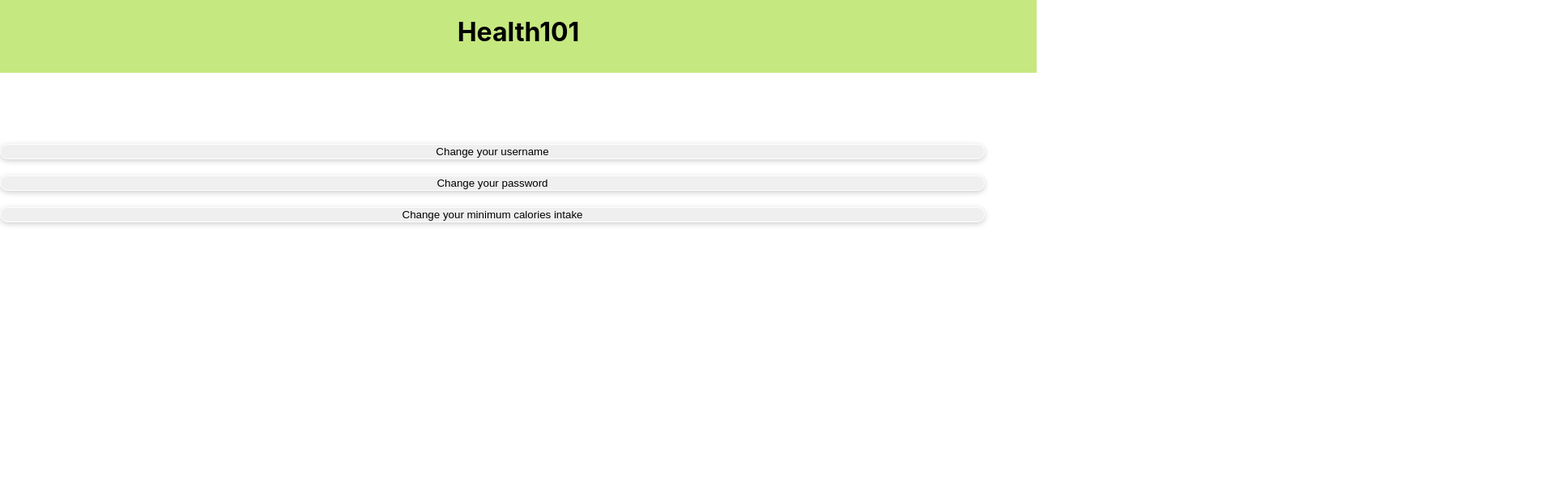
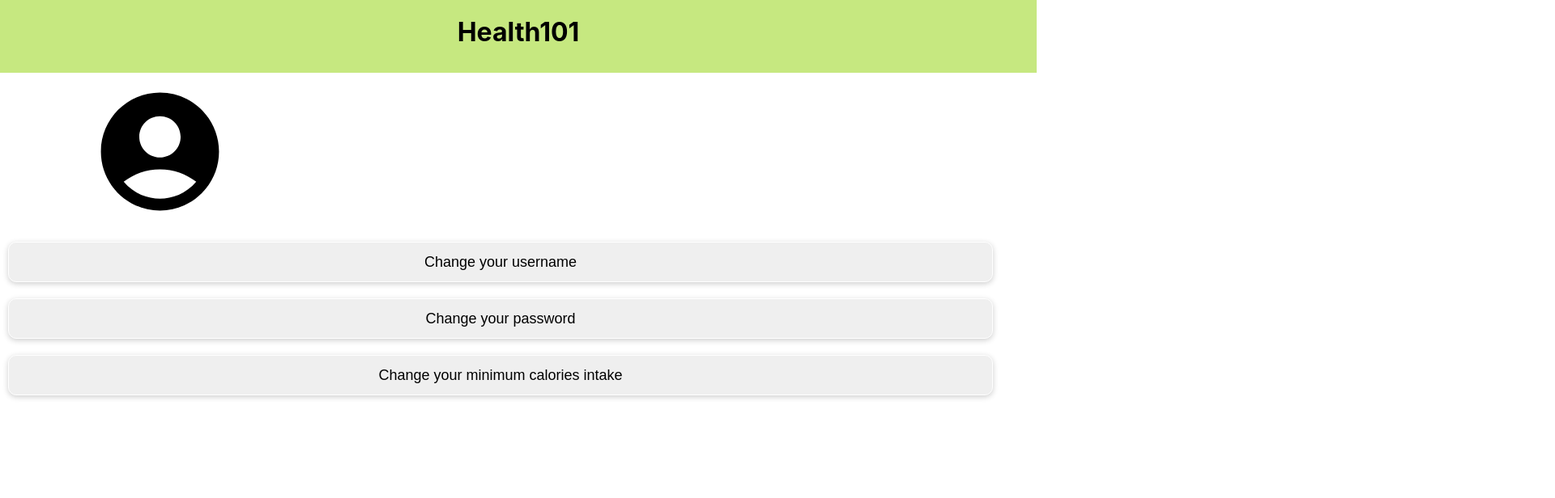
Before and after one commit to DasDeveloper/Health101, a React (Create React App) app in the folder client/: page /settings in a window 1280 px wide. Shown: the top 616 px of the page at 81% size, 1920 px wide, since content can reach past the window. Built offline with nearby package versions, Linux system fonts and the light colour scheme.

Commit message:
few changes

```diff
--- a/client/src/components/settings.jsx
+++ b/client/src/components/settings.jsx
@@ -5,7 +5,7 @@ const Settings = () =>{
     return (
         <div>
 
-            <div className="accountIcon"><AccountCircleIcon></AccountCircleIcon></div>
+            <div className="iconContainer"><AccountCircleIcon className="accountIcon" fontSize="large"></AccountCircleIcon></div>
             <button className="change">Change your username</button>
             <button className="change">Change your password</button>
             <button className="change">Change your minimum calories intake</button>
--- a/client/src/css/settings.css
+++ b/client/src/css/settings.css
@@ -1,20 +1,26 @@
 .accountIcon{
-    margin-left: 200px;
-    transform: scale(2.8);
-
-    margin-bottom: 20px;
-    margin-top: 30px;
-
+    transform: scale(5);
+    margin: auto;
 }
 
 .change{
     border: 1px white solid;
     width: 95%;
+    font-size: large;
+
     border-radius: 10px;
     margin:auto;
     margin-top: 10px;
     margin-bottom: 10px;
-    height: max-content;
+    margin-left: 10px;
+    height: 50px;
     box-shadow: rgba(0, 0, 0, 0.2) 0px 2px 7px 0px;
     text-align: center;
 }
+.iconContainer{
+    margin: auto;
+    margin-left: 180px;
+    margin-top: 80px;
+    margin-bottom: 80px;
+
+}
```
Also changed, not shown: client/src/components/footer.jsx (renamed from client/src/components/footer.js), client/src/components/homePage.jsx (renamed from client/src/components/homePage.js), client/src/components/navbar.jsx (renamed from client/src/components/navbar.js).
